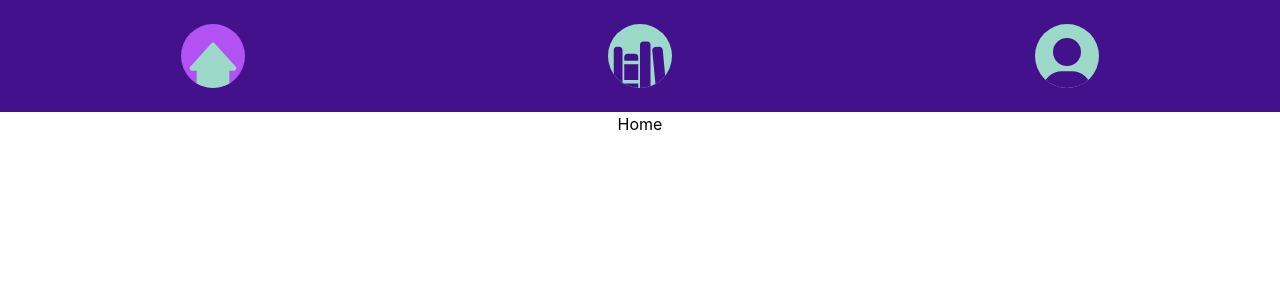
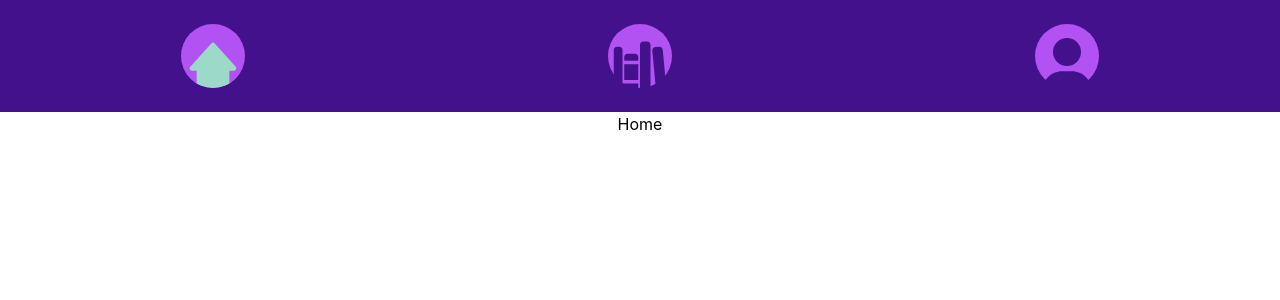
Before and after one commit to seasharpu/gamemoviedbfrontend, a React (Create React App) app: page / in a window 1280 px wide. Shown: the top 300 px of the page. Built offline with nearby package versions, Linux system fonts and the light colour scheme; the HTML template or start-up script is replaced by a standard one.

Commit message:
hover and cursor

```diff
--- a/src/components/molecules/Navbar.jsx
+++ b/src/components/molecules/Navbar.jsx
@@ -2,50 +2,47 @@ import { Outlet, Link, useLocation } from "react-router-dom";
 import { BiSolidHomeAlt2 } from "react-icons/bi";
 import { IoLibrary } from "react-icons/io5";
 import { FaUser } from "react-icons/fa6";
-import { useEffect, useState } from "react";
+import { useState } from "react";
 
 const NavBar = () => {
   const [isActive, setIsActive] = useState("/")
 
   //svg containers
-  const con_base_styling = "w-16 h-16 flex justify-center items-end rounded-full relative overflow-hidden text-clip transition-all"
-  const con_non_active_styling = "bg-green"
-  const con_active_styling = "bg-main-purple"
+  //inner-border-2 inner-border-blue-purple border-blue-purple border-2
+  const con_base_styling = "w-16 h-16 flex justify-center items-end rounded-full relative transition-colors z-10 hover:bg-main-purple"
+  const con_non_active_styling = "bg-main-purple hover:bg-green"
+  const con_active_styling = "bg-main-purple overflow-hidden "
 
   //svgs
-  const base_styling = "w-14 h-14 absolute -bottom-1.5 z-10 transition-all"
+  const base_styling = "w-14 h-14 absolute -bottom-1.5 z-20 transition-colors"
   const non_active_styling = `text-blue-purple`
   const active_styling = 'text-green'
 
 
   const change_nav = (location) => {
     setIsActive(location)
-    console.log(location);
   }
 
-  useEffect(() => {
-
-  }, [isActive])
 
   return (
     <>
       <nav>
         <ul className="flex col justify-around bg-blue-purple h-28 items-center">
-          <Link to="/" >
-            <li className={`${con_base_styling} ${isActive === "/" ? con_active_styling : con_non_active_styling}`} onClick={() => { change_nav("/") }}>
+          <Link to="/" className={isActive === "/" ? "cursor-auto" : "cursor-pointer"} onClick={() => { change_nav("/") }}>
+            <li className={`${con_base_styling} ${isActive === "/" ? con_active_styling : con_non_active_styling}`} >
               <BiSolidHomeAlt2 className={`${base_styling} ${isActive === "/" ? active_styling : non_active_styling}`} />
             </li>
           </Link>
 
-          <Link to="/franchise">
-            <li className={`${con_base_styling} ${isActive === "/franchise" ? con_active_styling : con_non_active_styling}`} onClick={() => { change_nav("/franchise") }} >
+          <Link to="/franchise" className={isActive === "/franchise" ? "cursor-auto" : "cursor-pointer"} onClick={() => { change_nav("/franchise") }} >
+            <li className={`${con_base_styling} ${isActive === "/franchise" ? con_active_styling : con_non_active_styling}`}>
               <IoLibrary className={`${base_styling} ${isActive === "/franchise" ? active_styling : non_active_styling}`} />
             </li>
           </Link>
 
-          <Link to="/user">
+          <Link to="/user" className={isActive === "/user" ? "cursor-auto" : "cursor-pointer"} onClick={() => { change_nav("/user") }}>
             <li className={`${con_base_styling} ${isActive === "/user" ? con_active_styling : con_non_active_styling}`}>
-              <FaUser className={`${base_styling} ${isActive === "/user" ? active_styling : non_active_styling}`} onClick={() => { change_nav("/user") }} />
+              <FaUser className={`${base_styling} ${isActive === "/user" ? active_styling : non_active_styling}`}  />
             </li>
           </Link>
         </ul>
```
